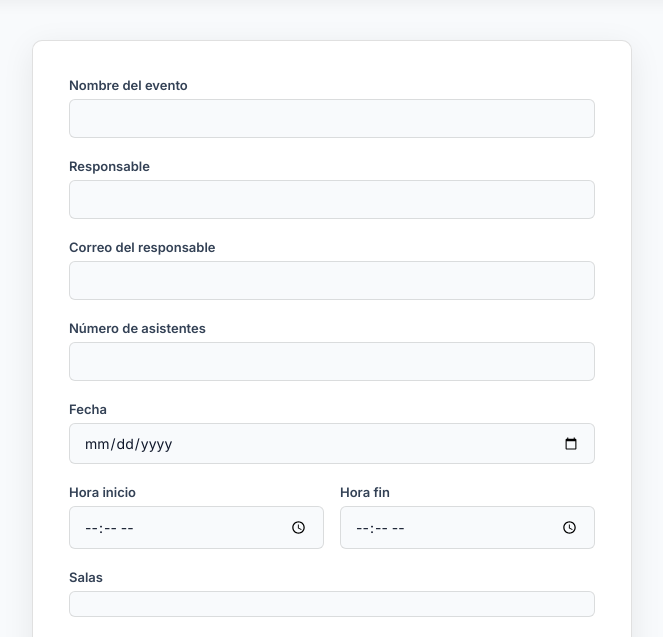
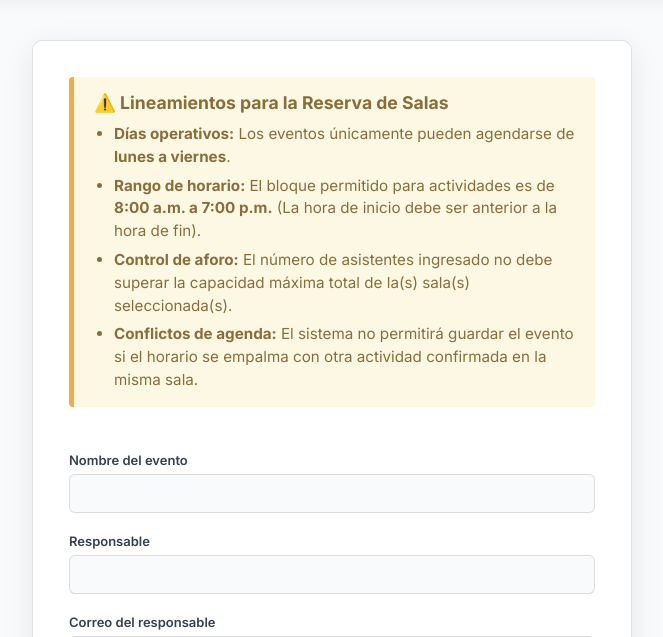
Before and after one commit to Guturex/Proyecto-BD, a Django app: page /crear/ in a window 1280 px wide. Shown: the part 68-705 px from the top of the page, without its empty margins (308-971 px from the left). Run offline with Django 5.2, Linux system fonts and the light colour scheme; the visitor is signed in with stand-in values (Sample User, id 1); data that the repository does not hold is empty.

Commit message:
Mostrar restricciones

```diff
--- a/gestion/templates/gestion/crear_evento.html
+++ b/gestion/templates/gestion/crear_evento.html
@@ -7,6 +7,41 @@
   <meta name="viewport" content="width=device-width, initial-scale=1.0">
   <title>SalasMan — Crear evento</title>
   <link rel="stylesheet" href="{% static 'gestion/css/crear_evento.css' %}">
+  <style>
+    .formulario__restricciones {
+        background-color: #fcf8e3;
+        border-left: 5px solid #f0ad4e;
+        color: #8a6d3b;
+        padding: 15px 20px;
+        margin-bottom: 25px;
+        border-radius: 4px;
+    }
+
+    .restricciones__titulo {
+        margin-top: 0;
+        margin-bottom: 10px;
+        font-size: 1.1rem;
+        font-weight: bold;
+        display: flex;
+        align-items: center;
+        gap: 8px;
+    }
+
+    .restricciones__lista {
+        margin: 0;
+        padding-left: 20px;
+        font-size: 0.95rem;
+        line-height: 1.5;
+    }
+
+    .restricciones__lista li {
+        margin-bottom: 6px;
+    }
+
+    .restricciones__lista li:last-child {
+        margin-bottom: 0;
+    }
+  </style>
 </head>
 <body>
 
@@ -33,6 +68,17 @@
       {% endfor %}
       </div>
       {% endif %}
+
+      <div class="formulario__restricciones">
+        <h3 class="restricciones__titulo">⚠️ Lineamientos para la Reserva de Salas</h3>
+        <ul class="restricciones__lista">
+          <li><strong>Días operativos:</strong> Los eventos únicamente pueden agendarse de <strong>lunes a viernes</strong>.</li>
+          <li><strong>Rango de horario:</strong> El bloque permitido para actividades es de <strong>8:00 a.m. a 7:00 p.m.</strong> (La hora de inicio debe ser anterior a la hora de fin).</li>
+          <li><strong>Control de aforo:</strong> El número de asistentes ingresado no debe superar la capacidad máxima total de la(s) sala(s) seleccionada(s).</li>
+          <li><strong>Conflictos de agenda:</strong> El sistema no permitirá guardar el evento si el horario se empalma con otra actividad confirmada en la misma sala.</li>
+        </ul>
+      </div>
+
       <div class="formulario__grupo">
         <label for="nombre_evento">Nombre del evento</label>
         <input type="text" id="nombre_evento" name="nombre_evento" required>
@@ -123,6 +169,7 @@
           </label>
         </div>
       </div>
+
       <button type="submit">Guardar evento</button>
     </form>
   </main>
```
Lines whose indentation alone changed are shown as unchanged.
